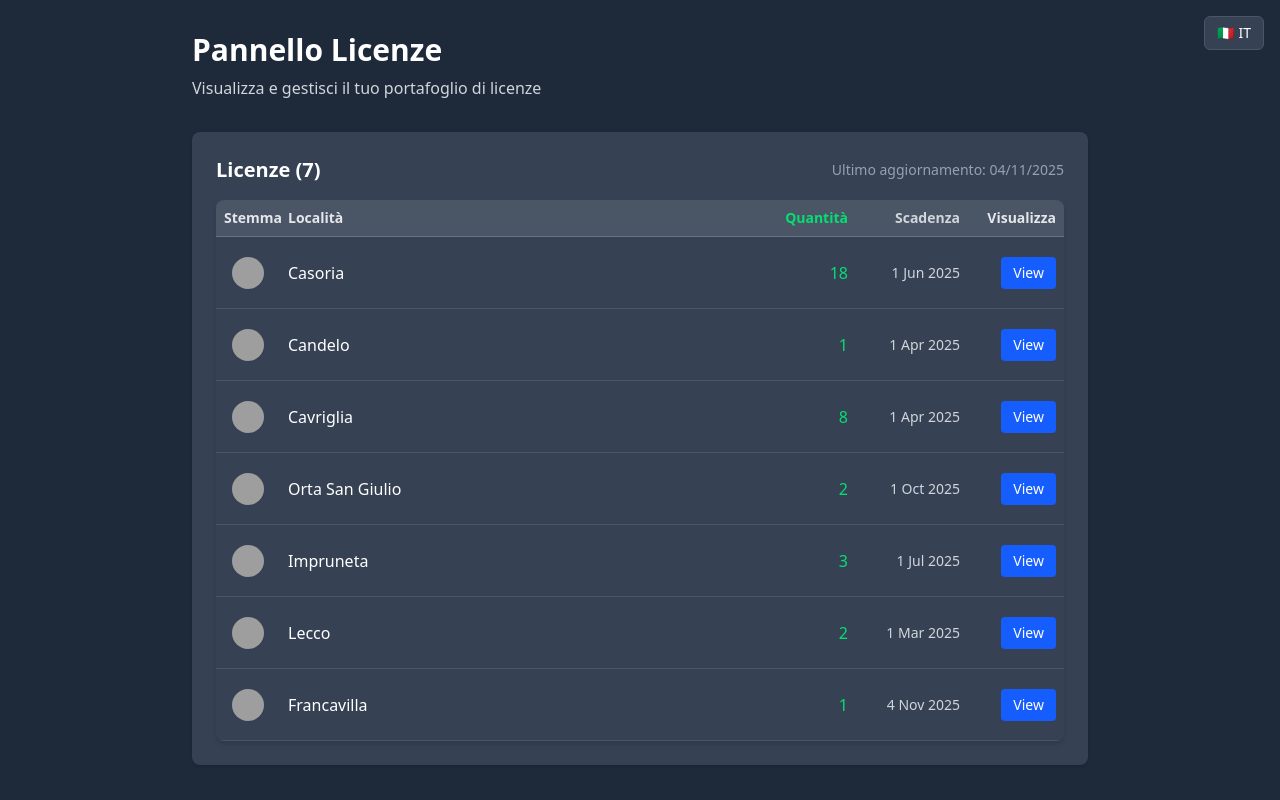
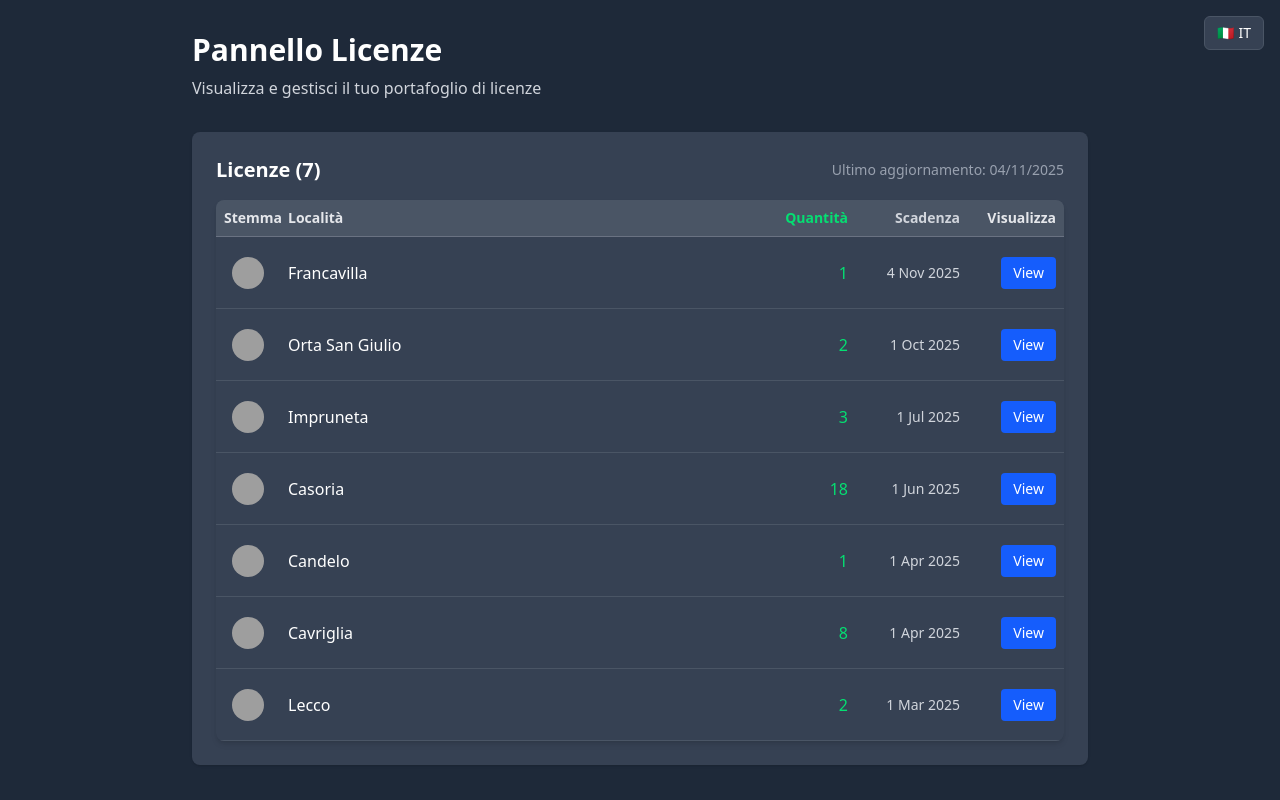
Before and after one commit to coy123/licenzia, a React (Vite) app: page / in a window 1280 px wide. Built offline with nearby package versions, Linux system fonts and the light colour scheme; grey boxes are pictures that could not be loaded.

Commit message:
fix table layout and sort table according to deadlines

```diff
--- a/src/components/Table.tsx
+++ b/src/components/Table.tsx
@@ -30,7 +30,7 @@ const TableRow: React.FC<TableRowProps> = ({data}) => (
             />
         </div>
 
-        <div className="p-2 flex-1 min-w-[10ch]">
+        <div className="p-2 flex-1 min-w-[15ch]">
             <p className="text-white break-words">{data.location}</p>
         </div>
 
@@ -62,6 +62,13 @@ interface TableProps {
 const Table: React.FC<TableProps> = ({data}) => {
     const {language} = useLanguage();
     const t = (key: string) => getTranslation(language, key);
+    const sortedData = React.useMemo(() => {
+        return [...data].sort((a, b) => {
+            const deadlineA = new Date(a.deadline).getTime();
+            const deadlineB = new Date(b.deadline).getTime();
+            return deadlineB - deadlineA;
+        });
+    }, [data]);
     return (
         <div className="w-full bg-gray-700 rounded-lg shadow-md overflow-hidden">
         <div className="flex items-center bg-gray-600 border-b border-gray-500 font-semibold text-gray-200 text-xs sm:text-sm">
@@ -70,7 +77,7 @@ const Table: React.FC<TableProps> = ({data}) => {
                 <span className="hidden sm:inline text-gray-200">{t('table.headers.crest')}</span>
             </div>
 
-            <div className="p-2 flex-1 min-w-[10ch] flex items-center justify-start">
+            <div className="p-2 flex-1 min-w-[15ch] flex items-center justify-start">
                 <span className="sm:hidden text-base" aria-hidden>📍</span>
                 <span className="hidden sm:inline text-gray-200">{t('table.headers.location')}</span>
             </div>
@@ -92,7 +99,7 @@ const Table: React.FC<TableProps> = ({data}) => {
             </div>
 
             <div className="divide-y divide-gray-600">
-                {data.map((row, index) => (
+                {sortedData.map((row, index) => (
                     <TableRow key={index} data={row}/>
                 ))}
             </div>
```
